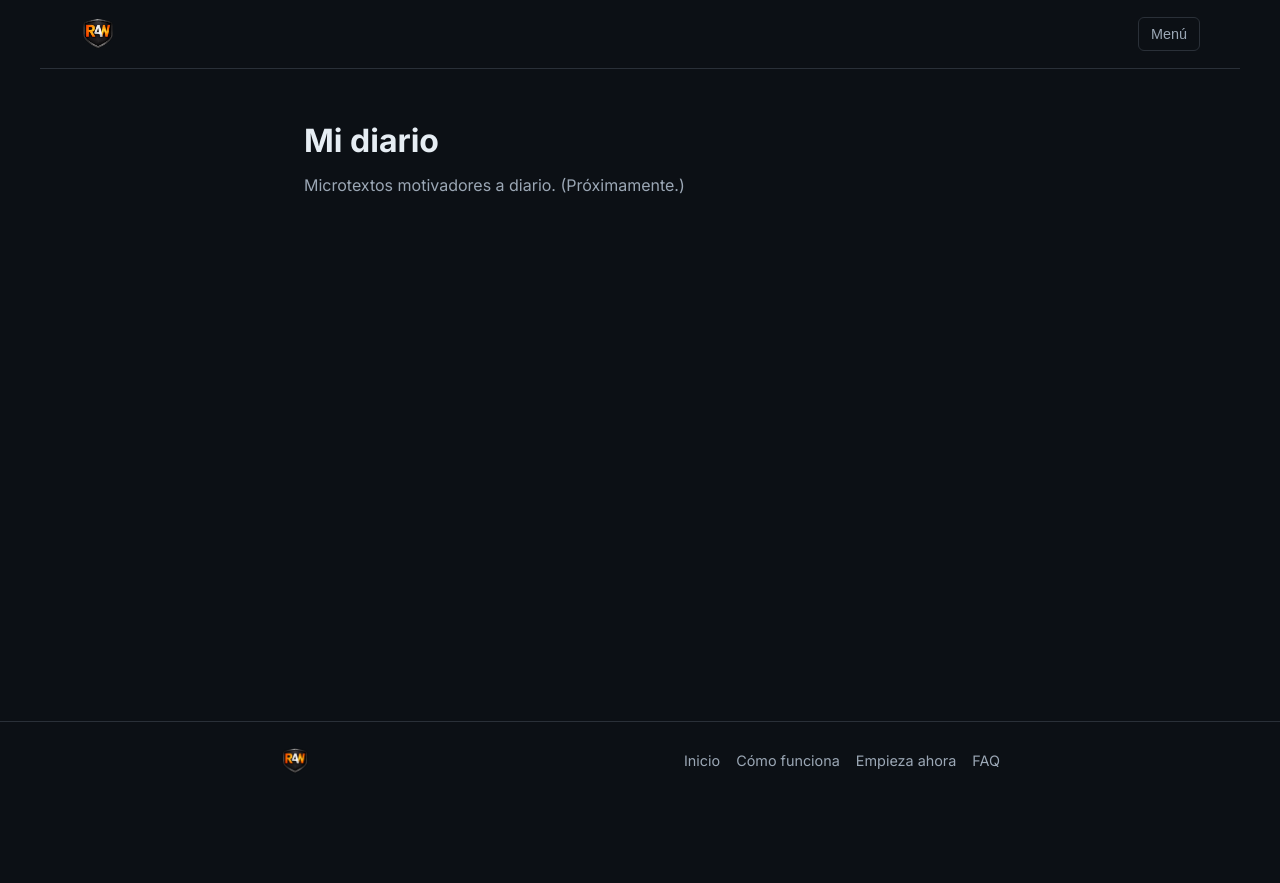
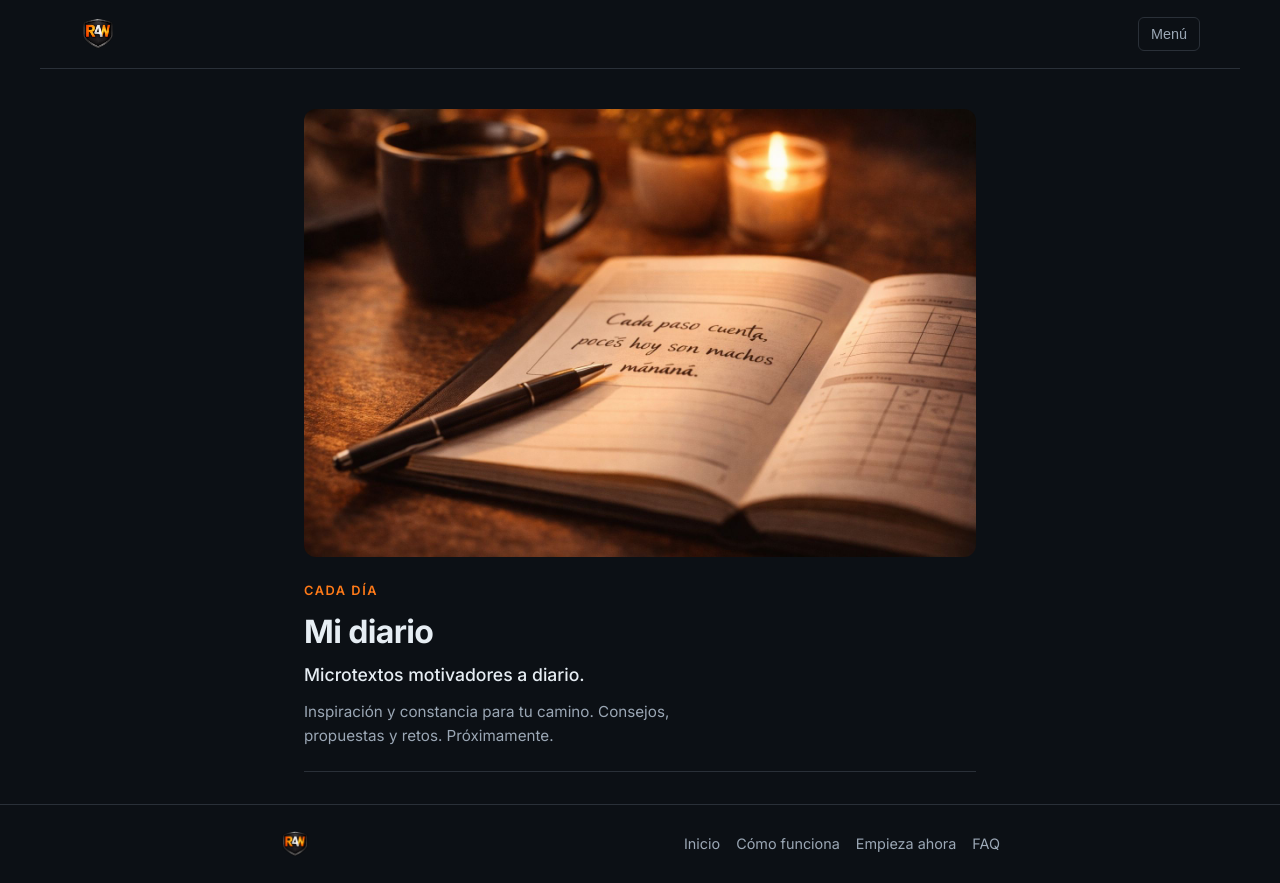
Before and after one commit to sfesquinas/run4wishweb, a Next.js app: page /mi-diario in a window 1280 px wide. Before the commit the page ends 800 px from the top, so only its background shows below. Built offline with nearby package versions, Linux system fonts and the light colour scheme.

Commit message:
Mi diario con hero

```diff
--- a/app/globals.css
+++ b/app/globals.css
@@ -272,6 +272,7 @@ section {
   .como-funciona-hero h1 { font-size: 2.25rem; }
   .clubes-hero h1 { font-size: 2.25rem; }
   .wishes-hero h1 { font-size: 2.25rem; }
+  .mi-diario-hero h1 { font-size: 2.25rem; }
 }
 
 /* Cómo funciona — hero */
@@ -420,6 +421,56 @@ section {
 }
 
 .wishes-hero-hr {
+  margin-top: 1.5rem;
+  margin-bottom: 0;
+}
+
+/* Mi diario — hero */
+.mi-diario-hero {
+  padding-top: 2.5rem;
+  padding-bottom: 2rem;
+}
+
+.mi-diario-hero-img {
+  width: 100%;
+  height: auto;
+  margin-bottom: 1.5rem;
+  border-radius: 12px;
+  display: block;
+}
+
+.mi-diario-hero-label {
+  font-size: 0.8rem;
+  font-weight: 600;
+  letter-spacing: 0.12em;
+  text-transform: uppercase;
+  color: var(--accent);
+  margin: 0 0 0.5rem;
+}
+
+.mi-diario-hero h1 {
+  font-size: 2rem;
+  font-weight: 700;
+  letter-spacing: -0.02em;
+  margin-bottom: 0.35rem;
+}
+
+.mi-diario-hero-tagline {
+  font-size: 1.1rem;
+  color: var(--text);
+  font-weight: 500;
+  margin: 0 0 0.75rem;
+}
+
+.mi-diario-hero-text {
+  font-size: 0.95rem;
+  color: var(--text-muted);
+  margin: 0;
+  max-width: 42ch;
+  line-height: 1.55;
+}
+
+.mi-diario-hero-hr {
   margin-top: 1.5rem;
   margin-bottom: 0;
 }
--- a/app/mi-diario/page.tsx
+++ b/app/mi-diario/page.tsx
@@ -1,22 +1,23 @@
+import Image from "next/image";
 import type { Metadata } from "next";
 import { SITE_URL } from "@/lib/site";
 
 export const metadata: Metadata = {
-  title: "Mi diario — Microtextos motivadores | Run4Wish",
+  title: "Mi diario — Microtextos motivadores a diario | Run4Wish",
   description:
-    "Pequeños textos motivadores a diario. Inspiración y constancia para tu camino.",
+    "Inspiración y constancia cada día. Consejos, propuestas y retos para tu camino. Entra y avanza.",
   alternates: { canonical: "/mi-diario" },
   openGraph: {
-    title: "Mi diario — Microtextos motivadores | Run4Wish",
+    title: "Mi diario — Microtextos motivadores a diario | Run4Wish",
     description:
-      "Pequeños textos motivadores a diario. Inspiración y constancia para tu camino.",
+      "Inspiración y constancia cada día. Consejos, propuestas y retos para tu camino. Entra y avanza.",
     images: ["/og/run4wish.jpg"],
   },
   twitter: {
     card: "summary_large_image",
-    title: "Mi diario — Microtextos motivadores | Run4Wish",
+    title: "Mi diario — Microtextos motivadores a diario | Run4Wish",
     description:
-      "Pequeños textos motivadores a diario. Inspiración y constancia para tu camino.",
+      "Inspiración y constancia cada día. Consejos, propuestas y retos para tu camino. Entra y avanza.",
     images: ["/og/run4wish.jpg"],
   },
 };
@@ -37,10 +38,23 @@ export default function MiDiario() {
         type="application/ld+json"
         dangerouslySetInnerHTML={{ __html: JSON.stringify(breadcrumbJsonLd) }}
       />
-      <section style={{ paddingTop: "3rem" }}>
-      <h1>Mi diario</h1>
-      <p>Microtextos motivadores a diario. (Próximamente.)</p>
-    </section>
+      <section className="mi-diario-hero" aria-labelledby="mi-diario-heading">
+        <Image
+          src="/img/hero-mi-diario.jpg"
+          alt="Mi diario — Inspiración y constancia cada día"
+          width={1200}
+          height={630}
+          priority={true}
+          className="mi-diario-hero-img"
+        />
+        <p className="mi-diario-hero-label">Cada día</p>
+        <h1 id="mi-diario-heading">Mi diario</h1>
+        <p className="mi-diario-hero-tagline">Microtextos motivadores a diario.</p>
+        <p className="mi-diario-hero-text">
+          Inspiración y constancia para tu camino. Consejos, propuestas y retos. Próximamente.
+        </p>
+        <hr className="mi-diario-hero-hr" />
+      </section>
     </>
   );
 }
```
